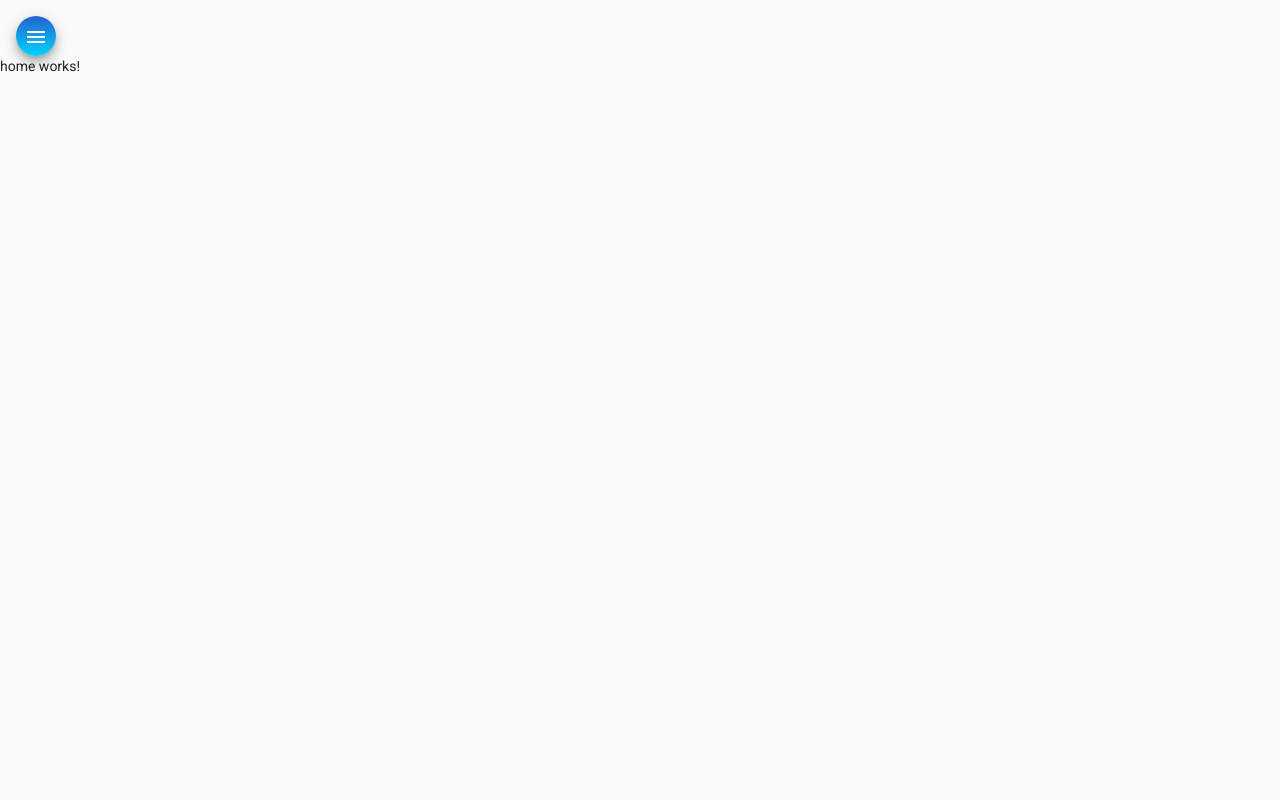
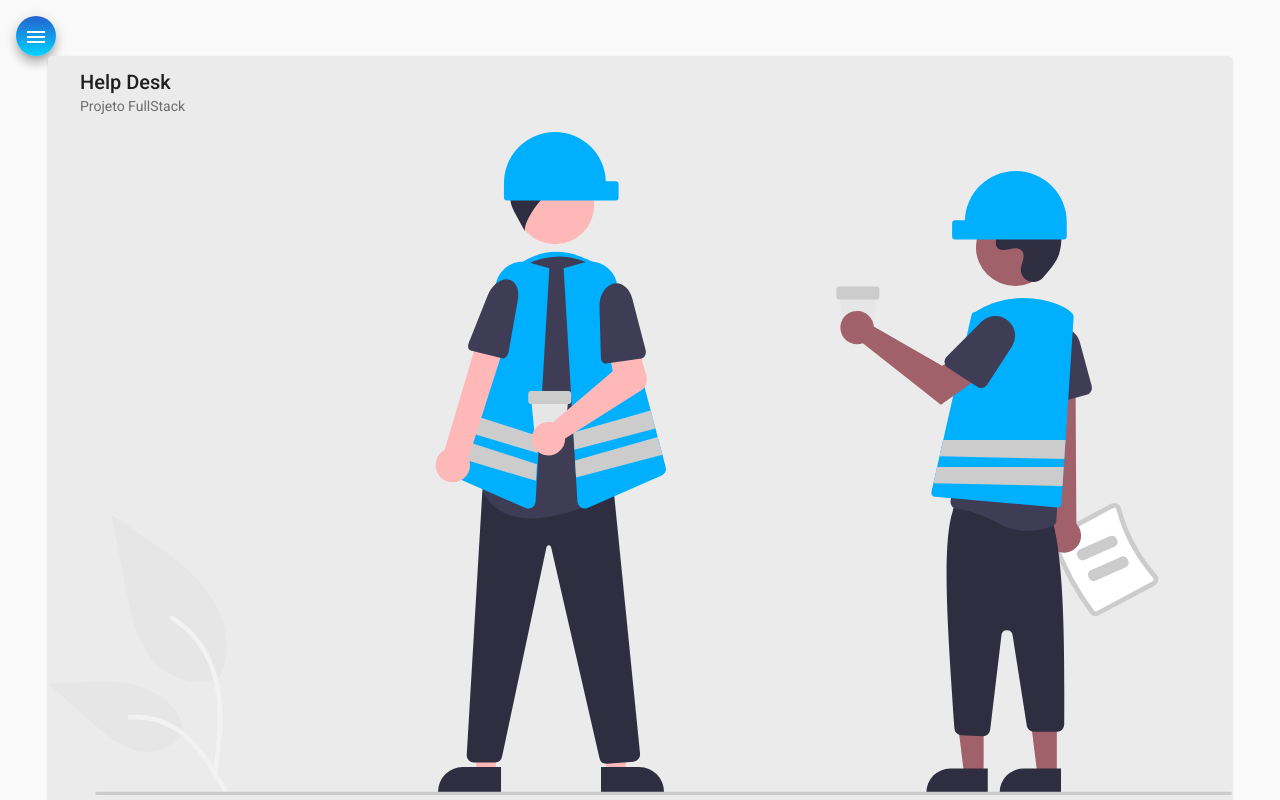
Before and after one commit to MarcosAdaSilva/helpdesk-front-end-, an Angular app: page /home in a window 1280 px wide. Built offline with nearby package versions, Linux system fonts and the light colour scheme.

Commit message:
Componente HEADER criado

```diff
--- a/src/app/app.module.ts
+++ b/src/app/app.module.ts
@@ -29,9 +29,10 @@
 // Componentes do projeto
 import { NavComponent } from "./components/nav/nav.component";
 import { HomeComponent } from './components/home/home.component';
+import { HeaderComponent } from './components/header/header.component';
 
 @NgModule({
-  declarations: [AppComponent, NavComponent, HomeComponent],
+  declarations: [AppComponent, NavComponent, HomeComponent, HeaderComponent],
   imports: [
     BrowserModule,
     AppRoutingModule,
--- /dev/null
+++ b/src/app/components/header/header.component.html
@@ -0,0 +1 @@
+<p>header works!</p>
--- /dev/null
+++ b/src/app/components/header/header.component.ts
@@ -0,0 +1,15 @@
+import { Component, OnInit } from '@angular/core';
+
+@Component({
+  selector: 'app-header',
+  templateUrl: './header.component.html',
+  styleUrls: ['./header.component.css']
+})
+export class HeaderComponent implements OnInit {
+
+  constructor() { }
+
+  ngOnInit(): void {
+  }
+
+}
--- a/src/app/components/home/home.component.css
+++ b/src/app/components/home/home.component.css
@@ -0,0 +1,9 @@
+.card {
+  width: 90%;
+  margin: auto;
+  background-color: rgb(235, 235, 235);
+}
+
+.img {
+  height: 20rem;
+}
--- a/src/app/components/home/home.component.html
+++ b/src/app/components/home/home.component.html
@@ -1 +1,27 @@
-<p>home works!</p>
+<mat-card class="card">
+  <mat-card-header>
+    <mat-card-title>Help Desk</mat-card-title>
+    <mat-card-subtitle>Projeto FullStack</mat-card-subtitle>
+  </mat-card-header>
+  <img
+    mat-card-image
+    src="assets/img/home-image.svg"
+    alt="Image Home Help Desk"
+  />
+  <mat-card-content>
+    <p>
+      Olá! Seja bem vindo ao sistema Help Desk desenvolvido por mim no curso
+      Desenvolvedor Full Stack.<br />
+      Esse é um sistema para gerenciamento de chamados simulando um simples Help
+      Desk desenvolvido em Angular 12 e Spring Boot 2. <br />O sistema está
+      rodando na nuvem sendo o front na Vercel e o back na Heroku.<br />
+      O projeto tem como objetivo principal abordar os conceitos de aplicações
+      SPAs, Autenticação e Autorização com Tokens JWT e muito mais. O código
+      fonte do projeto pode ser acessado clicando no link Github no menu
+      lateral.
+      <br /><br />
+      Fique a vontade para testar o sistema e deixar sua sugestão. <br />
+      At.te: Marcos Antônio da Silva
+    </p>
+  </mat-card-content>
+</mat-card>
```
Also changed, not shown: src/app/components/header/header.component.css (added), src/assets/img/home-image.svg (added).
